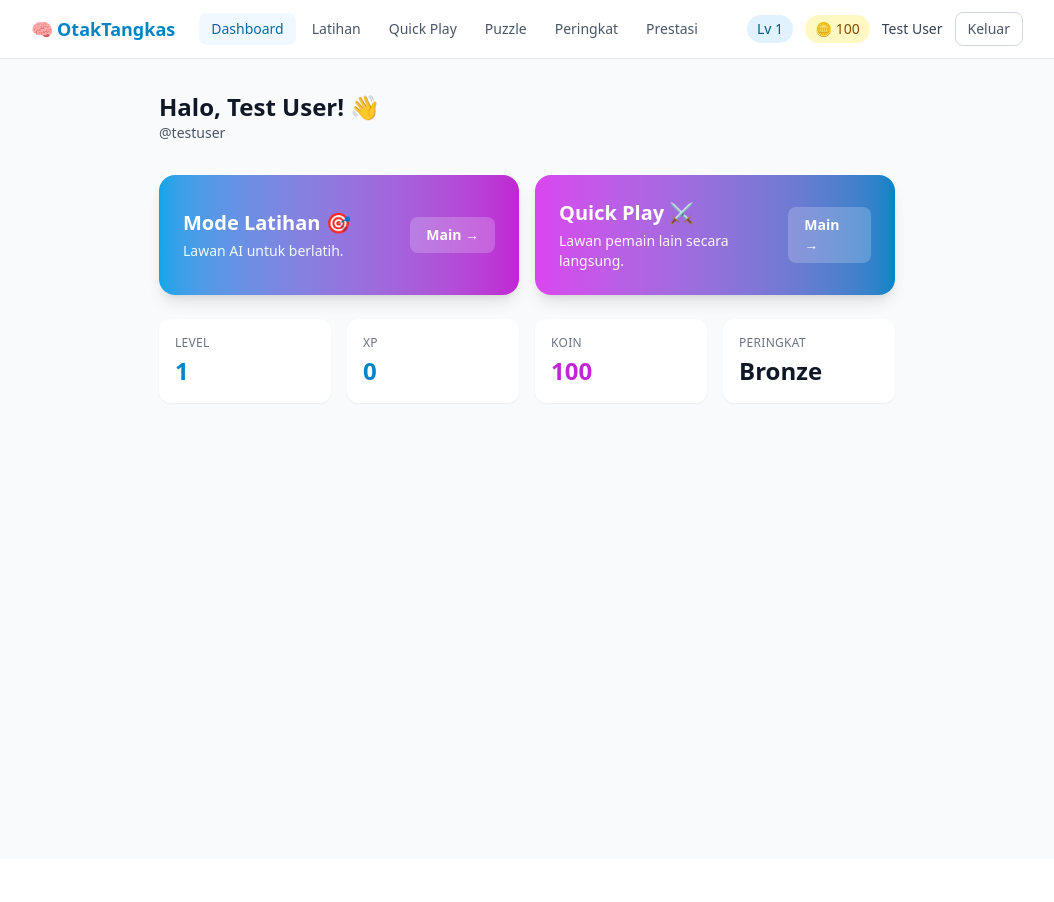
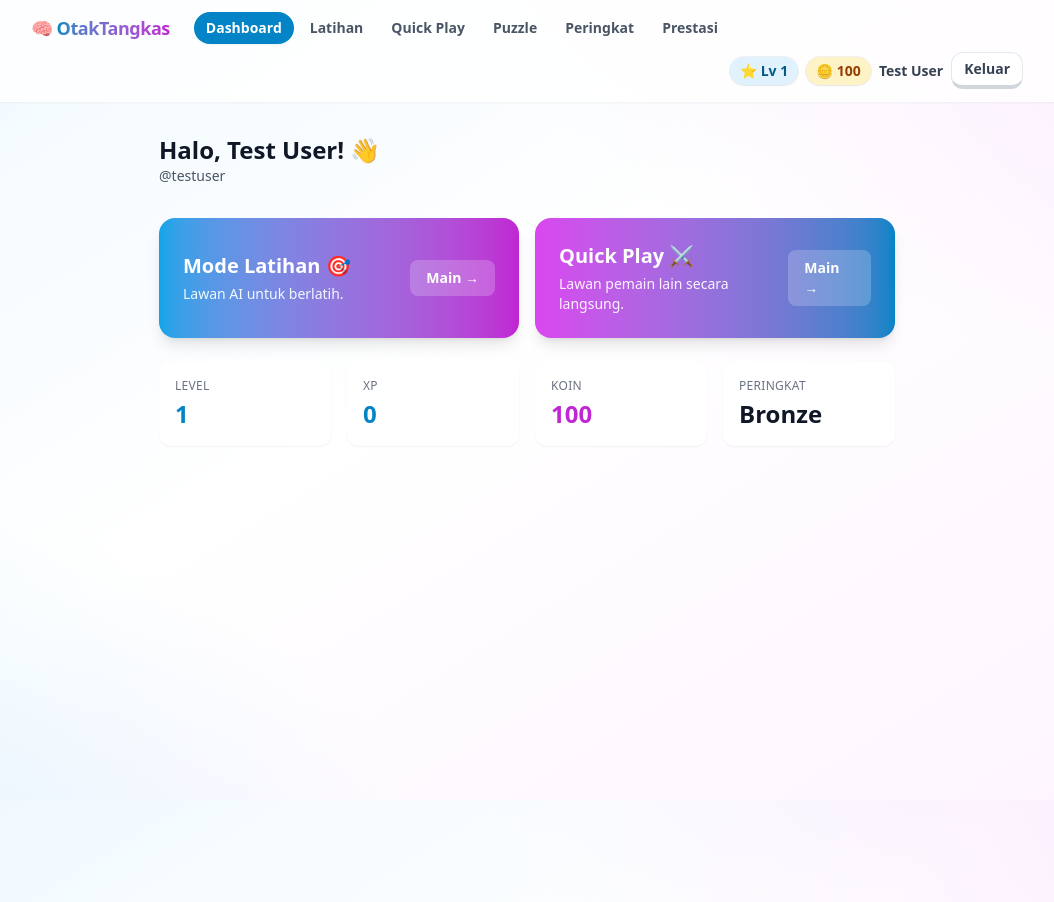
Before and after one commit to uluumbch/otaktangkas, a Laravel app: page /dashboard in a window 1280 px wide. Shown: the whole page, without its empty margins (113-1167 px from the left). Before the commit the page ends 404 px from the top, so only its background shows below. Run offline with Laravel 12, Linux system fonts and the light colour scheme; a user stored in the database is signed in; data comes from the database, SQL or seed files in the repository; style sheets or scripts are compiled from the project's sources; some libraries are stand-ins or nearby versions.

Commit message:
UI-1: game design system
- Theme gains game motion tokens (pop-in, disc-drop, shake, pulse-glow,
  float, confetti-fall) and a soft colored game shadow
- Component classes: .btn-game / .btn-game-light (chunky pressed-edge
  arcade buttons), .chip-hud (HUD stat chips), .bg-playfield (radial +
  gradient playfield backdrop)
- App layout: playfield backdrop, gradient logo text, pill nav with a
  solid active state, level/coin HUD chips, logout as a game button
- Guest layout shares the playfield backdrop

Co-Authored-By: Claude Opus 4.8 <noreply@anthropic.com>
Claude-Session: https://claude.ai/code/session_01CXfpsXeLdCZr9N2A3MyecY

```diff
--- a/resources/css/app.css
+++ b/resources/css/app.css
@@ -30,4 +30,116 @@
     --color-secondary-700: #a21caf;
     --color-secondary-800: #86198f;
     --color-secondary-900: #701a75;
+
+    /* Soft colored card shadow used across game surfaces */
+    --shadow-game: 0 4px 14px -2px color-mix(in oklab, var(--color-primary-500) 18%, transparent),
+        0 2px 4px -2px rgb(0 0 0 / 0.06);
+
+    /* Game motion */
+    --animate-pop-in: pop-in 0.35s cubic-bezier(0.34, 1.56, 0.64, 1) both;
+    --animate-disc-drop: disc-drop 0.45s cubic-bezier(0.55, 0, 1, 0.45) both;
+    --animate-shake: shake 0.4s ease-in-out both;
+    --animate-pulse-glow: pulse-glow 1.6s ease-in-out infinite;
+    --animate-float: float 3s ease-in-out infinite;
+    --animate-confetti: confetti-fall 2.2s ease-in forwards;
+
+    @keyframes pop-in {
+        from {
+            transform: scale(0.2);
+            opacity: 0;
+        }
+        to {
+            transform: scale(1);
+            opacity: 1;
+        }
+    }
+
+    @keyframes disc-drop {
+        0% {
+            transform: translateY(-480%);
+        }
+        70% {
+            transform: translateY(0);
+        }
+        84% {
+            transform: translateY(-9%);
+        }
+        100% {
+            transform: translateY(0);
+        }
+    }
+
+    @keyframes shake {
+        0%,
+        100% {
+            transform: translateX(0);
+        }
+        20% {
+            transform: translateX(-8px);
+        }
+        40% {
+            transform: translateX(8px);
+        }
+        60% {
+            transform: translateX(-5px);
+        }
+        80% {
+            transform: translateX(5px);
+        }
+    }
+
+    @keyframes pulse-glow {
+        0%,
+        100% {
+            box-shadow: 0 0 0 0 color-mix(in oklab, currentColor 45%, transparent);
+        }
+        50% {
+            box-shadow: 0 0 0 6px transparent;
+        }
+    }
+
+    @keyframes float {
+        0%,
+        100% {
+            transform: translateY(0);
+        }
+        50% {
+            transform: translateY(-7px);
+        }
+    }
+
+    @keyframes confetti-fall {
+        0% {
+            transform: translateY(-12px) rotate(0deg);
+            opacity: 1;
+        }
+        100% {
+            transform: translateY(110px) rotate(540deg);
+            opacity: 0;
+        }
+    }
 }
+
+@layer components {
+    /* Chunky arcade button: solid bottom edge that "presses" on click. */
+    .btn-game {
+        @apply inline-flex cursor-pointer items-center justify-center gap-2 rounded-xl border-b-4 border-primary-800 bg-primary-600 px-5 py-2.5 font-bold text-white transition duration-100 hover:bg-primary-500 active:translate-y-0.5 active:border-b-2 disabled:cursor-not-allowed disabled:opacity-60;
+    }
+
+    .btn-game-light {
+        @apply inline-flex cursor-pointer items-center justify-center gap-2 rounded-xl border border-b-4 border-gray-200 border-b-gray-300 bg-white px-4 py-2 font-bold text-gray-700 transition duration-100 hover:bg-gray-50 active:translate-y-0.5 active:border-b disabled:cursor-not-allowed disabled:opacity-60;
+    }
+
+    /* HUD chip for nav stats and score readouts. */
+    .chip-hud {
+        @apply inline-flex items-center gap-1 rounded-full px-2.5 py-1 text-sm font-bold shadow-xs ring-1 ring-black/5;
+    }
+
+    /* Colorful playfield backdrop behind every authenticated screen. */
+    .bg-playfield {
+        background:
+            radial-gradient(55rem 28rem at 115% -8%, color-mix(in oklab, var(--color-secondary-200) 45%, transparent), transparent),
+            radial-gradient(45rem 24rem at -15% 108%, color-mix(in oklab, var(--color-primary-200) 45%, transparent), transparent),
+            linear-gradient(to bottom right, var(--color-primary-50), white 45%, var(--color-secondary-50));
+    }
+}
--- a/resources/views/components/layouts/app.blade.php
+++ b/resources/views/components/layouts/app.blade.php
@@ -7,7 +7,7 @@
     <title>{{ $title ?? config('app.name', 'OtakTangkas') }}</title>
     @vite(['resources/css/app.css', 'resources/js/app.js'])
 </head>
-<body class="h-full bg-gray-50 text-gray-900 antialiased">
+<body class="bg-playfield h-full text-gray-900 antialiased">
     @auth
         @php
             $navLinks = [
@@ -19,32 +19,32 @@
                 'achievements' => 'Prestasi',
             ];
         @endphp
-        <nav class="sticky top-0 z-40 border-b border-gray-200 bg-white/90 backdrop-blur">
+        <nav class="sticky top-0 z-40 border-b border-white/60 bg-white/80 shadow-xs backdrop-blur">
             <div class="mx-auto flex max-w-5xl flex-wrap items-center gap-x-6 gap-y-2 px-4 py-3">
-                <a href="{{ route('dashboard') }}" wire:navigate class="flex items-center gap-1 text-lg font-bold text-primary-600">
-                    🧠 <span>OtakTangkas</span>
+                <a href="{{ route('dashboard') }}" wire:navigate class="flex items-center gap-1 text-lg font-black tracking-tight">
+                    🧠 <span class="bg-linear-to-r from-primary-600 to-secondary-600 bg-clip-text text-transparent">OtakTangkas</span>
                 </a>
 
                 <div class="flex items-center gap-1 text-sm">
                     @foreach ($navLinks as $route => $label)
                         <a href="{{ route($route) }}" wire:navigate
-                           class="rounded-lg px-3 py-1.5 font-medium transition {{ request()->routeIs($route) ? 'bg-primary-50 text-primary-700' : 'text-gray-600 hover:bg-gray-100 hover:text-gray-900' }}">
+                           class="rounded-full px-3 py-1.5 font-bold transition {{ request()->routeIs($route) ? 'bg-primary-600 text-white shadow-xs' : 'text-gray-600 hover:bg-primary-50 hover:text-primary-700' }}">
                             {{ $label }}
                         </a>
                     @endforeach
                 </div>
 
-                <div class="ml-auto flex items-center gap-3 text-sm">
-                    <span class="hidden rounded-full bg-primary-100 px-2.5 py-1 font-medium text-primary-800 sm:inline">
-                        Lv {{ auth()->user()->level }}
+                <div class="ml-auto flex items-center gap-2 text-sm">
+                    <span class="chip-hud hidden bg-primary-100 text-primary-800 sm:inline-flex">
+                        ⭐ Lv {{ auth()->user()->level }}
                     </span>
-                    <span class="rounded-full bg-yellow-100 px-2.5 py-1 font-medium text-yellow-800">
+                    <span class="chip-hud bg-amber-100 text-amber-800">
                         🪙 {{ number_format(auth()->user()->coins) }}
                     </span>
-                    <span class="hidden font-medium text-gray-700 md:inline">{{ auth()->user()->name }}</span>
+                    <span class="hidden font-bold text-gray-700 md:inline">{{ auth()->user()->name }}</span>
                     <form method="POST" action="{{ route('logout') }}">
                         @csrf
-                        <button type="submit" class="rounded-lg border border-gray-300 px-3 py-1.5 font-medium text-gray-600 transition hover:bg-gray-50">
+                        <button type="submit" class="btn-game-light px-3 py-1.5 text-sm">
                             Keluar
                         </button>
                     </form>
--- a/resources/views/components/layouts/guest.blade.php
+++ b/resources/views/components/layouts/guest.blade.php
@@ -7,7 +7,7 @@
     <title>{{ $title ?? config('app.name', 'OtakTangkas') }}</title>
     @vite(['resources/css/app.css', 'resources/js/app.js'])
 </head>
-<body class="h-full bg-linear-to-br from-primary-50 via-gray-50 to-secondary-50 text-gray-900 antialiased">
+<body class="bg-playfield h-full text-gray-900 antialiased">
     <main class="min-h-full">
         {{ $slot }}
     </main>
```
Also changed, not shown: docs/development-plan/UI_POLISH.md (+6 -6 lines).
